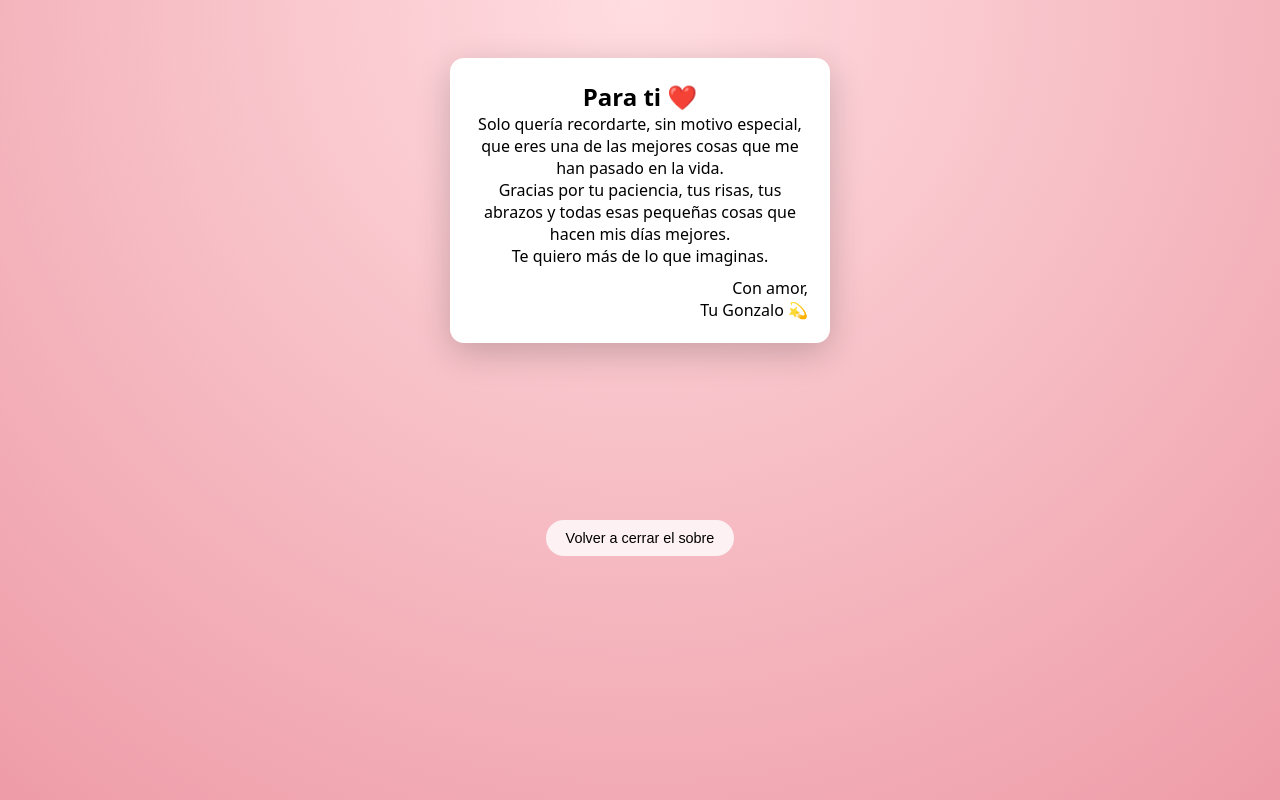
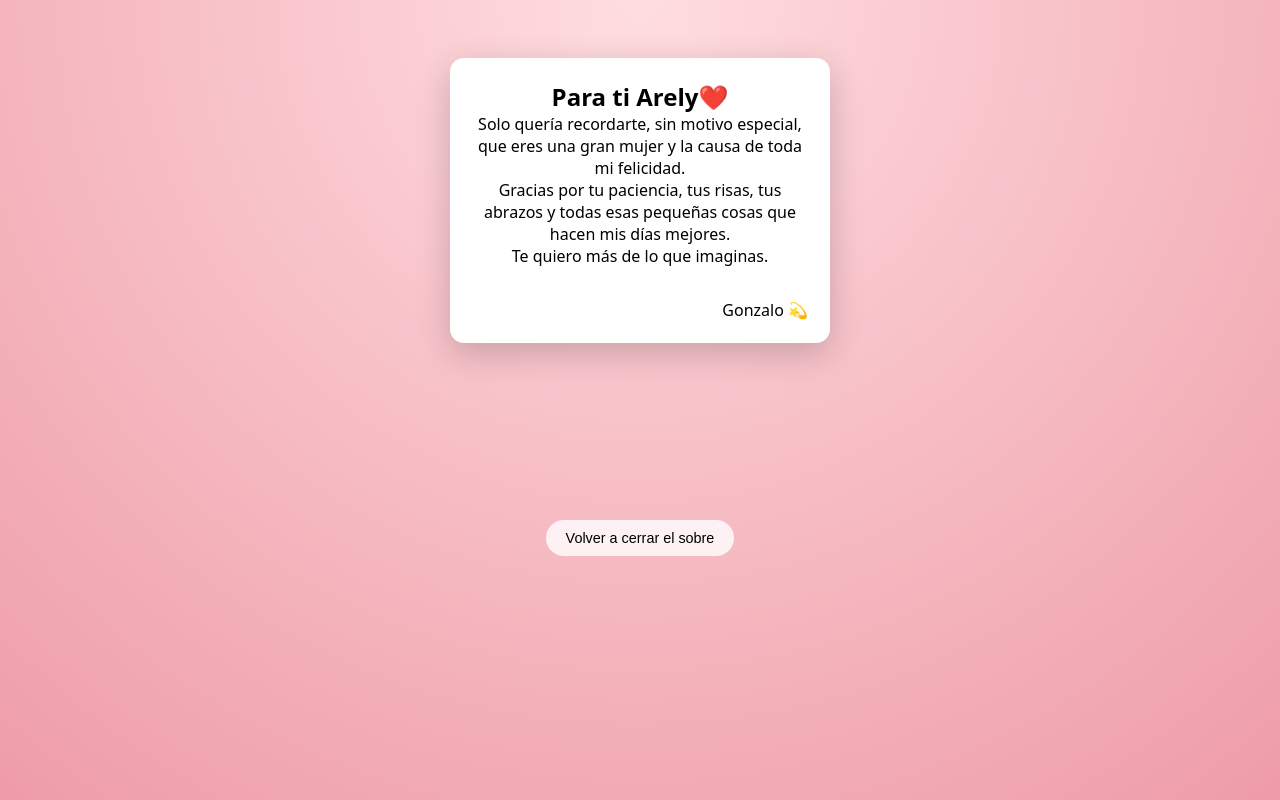
Before and after one commit to Gonzaloac/Detalle, a plain HTML site: page index.html in a window 1280 px wide. Both pictures are taken after a click on the element 640 px from the left and 366 px from the top of the page. Drawn offline with Linux system fonts and the light colour scheme.

Commit message:
text updste

```diff
--- a/index.html
+++ b/index.html
@@ -138,14 +138,15 @@
 
     <!-- CARTA -->
     <div class="letter" id="letter">
-      <h2>Para ti ❤️</h2>
+      <h2>Para ti Arely❤️</h2>
 
       <p>
-        Solo quería recordarte, sin motivo especial, que eres una de las mejores cosas que me han pasado en la vida.
+        Solo quería recordarte, sin motivo especial, que eres una gran mujer y la causa de toda mi felicidad.
       </p>
 
       <p>
         Gracias por tu paciencia, tus risas, tus abrazos y todas esas pequeñas cosas que hacen mis días mejores.
+
       </p>
 
       <p>
@@ -153,8 +154,9 @@
       </p>
 
       <div class="signature" style="text-align:right;margin-top:10px;">
-        Con amor,<br>
-        Tu Gonzalo 💫
+      <br>
+
+        Gonzalo 💫
       </div>
     </div>
 
```
